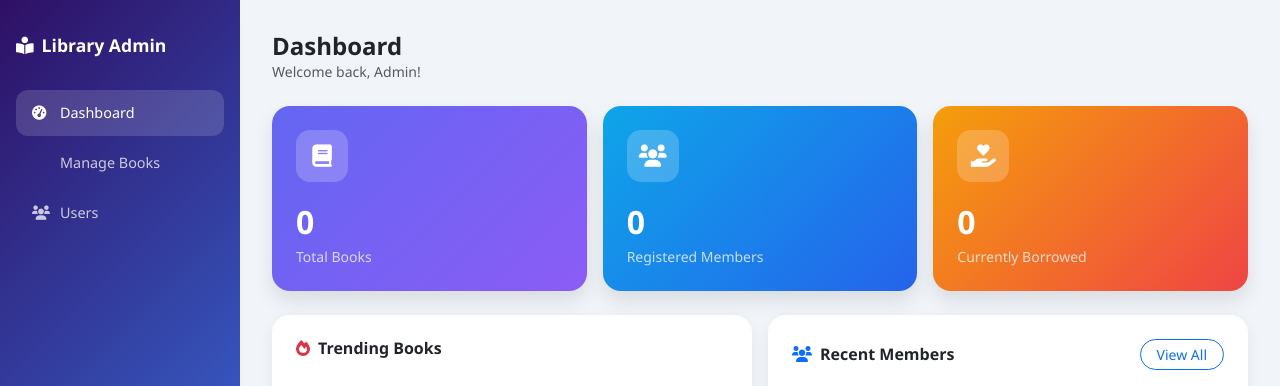
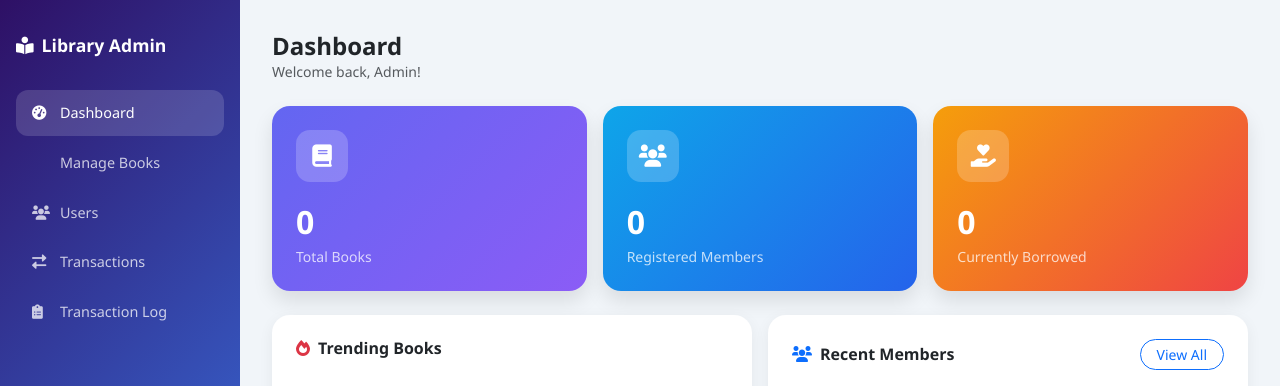
Before and after one commit to QueenJane2004/repo, a Flask app: page /admin in a window 1280 px wide. Shown: the top 386 px of the page. Run offline with Flask 3, Linux system fonts and the light colour scheme; a user stored in the database is signed in; data that the repository does not hold is empty; some libraries are stand-ins or nearby versions.

Commit message:
Update admin.html

```diff
--- a/templates/admin.html
+++ b/templates/admin.html
@@ -9,6 +9,8 @@
     <style>
         :root { --gradient-main: linear-gradient(135deg, #2e1065 0%, #3b82f6 100%); }
         body { background: #f1f5f9; font-family: 'Segoe UI', system-ui, sans-serif; }
+
+        /* Sidebar Styling */
         .sidebar {
             width: 240px; min-height: 100vh;
             background: var(--gradient-main);
@@ -26,6 +28,8 @@
             background: rgba(255,255,255,0.15); color: white;
         }
         .sidebar .nav-link i { width: 20px; }
+
+        /* Layout & Cards */
         .main-content { margin-left: 240px; padding: 2rem; }
         .stat-card {
             border: none; border-radius: 18px;
@@ -46,6 +50,7 @@
             margin-bottom: 1.5rem;
         }
         .table th { font-size: 0.75rem; text-transform: uppercase; color: #94a3b8; font-weight: 600; }
+
         @media (max-width: 768px) {
             .sidebar { width: 100%; min-height: auto; position: relative; }
             .main-content { margin-left: 0; }
@@ -67,7 +72,16 @@
             <a href="{{ url_for('view_users') }}" class="nav-link">
                 <i class="fas fa-users me-2"></i>Users
             </a>
+
+            <!-- New Sidebar Additions -->
+            <a href="{{ url_for('transactions') }}" class="nav-link">
+                <i class="fas fa-exchange-alt me-2"></i>Transactions
+            </a>
+            <a href="{{ url_for('transactions_log') }}" class="nav-link">
+                <i class="fas fa-clipboard-list me-2"></i>Transaction Log
+            </a>
         </nav>
+
         <div class="mt-auto pt-3">
             <a href="{{ url_for('logout') }}" class="nav-link text-danger-emphasis">
                 <i class="fas fa-sign-out-alt me-2"></i>Logout
@@ -75,7 +89,7 @@
         </div>
     </div>
 
-    <!-- Main -->
+    <!-- Main Content -->
     <div class="main-content">
         <div class="d-flex justify-content-between align-items-center mb-4">
             <div>
@@ -84,6 +98,7 @@
             </div>
         </div>
 
+        <!-- Flash Messages -->
         {% with messages = get_flashed_messages(with_categories=true) %}
             {% if messages %}{% for cat, msg in messages %}
                 <div class="alert alert-{{ cat }} alert-dismissible fade show rounded-4 border-0 shadow-sm mb-3">
@@ -92,7 +107,7 @@
             {% endfor %}{% endif %}
         {% endwith %}
 
-        <!-- Stats -->
+        <!-- Stats Row -->
         <div class="row g-3 mb-4">
             <div class="col-md-4">
                 <div class="stat-card" style="background: linear-gradient(135deg,#6366f1,#8b5cf6);">
@@ -118,7 +133,7 @@
         </div>
 
         <div class="row g-3">
-            <!-- Trending Books -->
+            <!-- Trending Books Table -->
             <div class="col-lg-6">
                 <div class="section-card">
                     <h6 class="fw-bold mb-3"><i class="fas fa-fire text-danger me-2"></i>Trending Books</h6>
@@ -145,7 +160,7 @@
                 </div>
             </div>
 
-            <!-- All Users Quick View -->
+            <!-- Recent Members Quick View -->
             <div class="col-lg-6">
                 <div class="section-card">
                     <div class="d-flex justify-content-between align-items-center mb-3">
```
